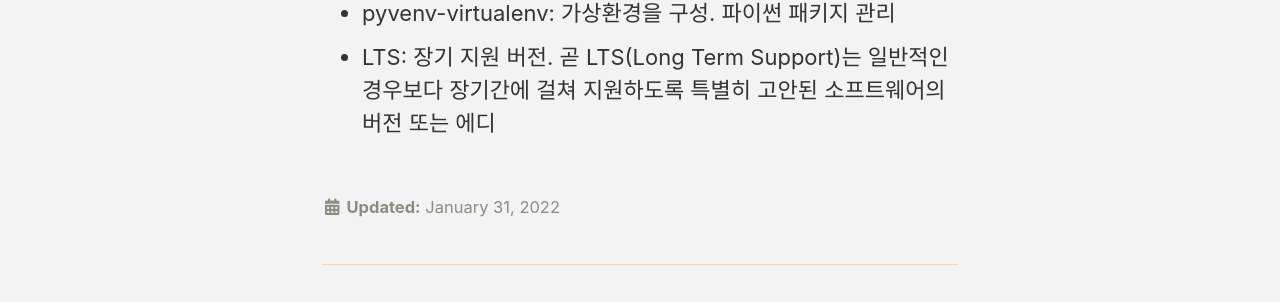
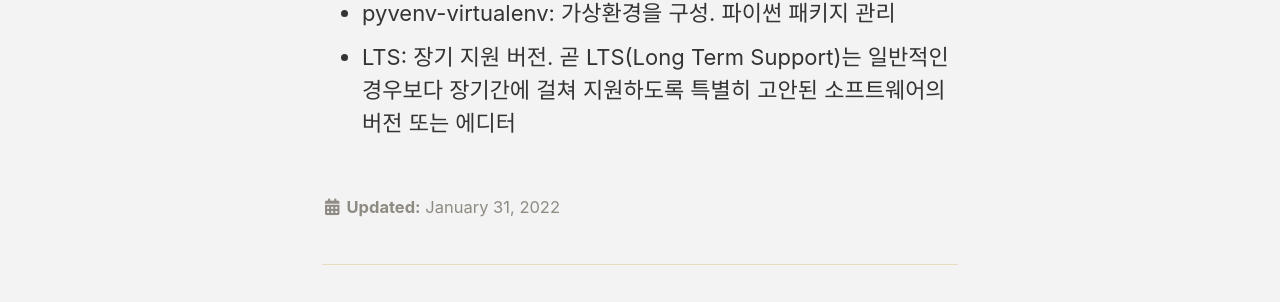
Before and after one commit to choidaehwan/choidaehwan.github.io, a Jekyll site: the page built from _posts/2022-01-31-django-lecture.md, in a window 1280 px wide. Shown: the part 524-826 px from the top of the page. Built offline with Jekyll 4.4.1, drawn with Linux system fonts in a browser that asks for light colours; cached includes are drawn as plain includes.

Commit message:
Update 2022-01-31-django-lecture.md

```diff
--- a/_posts/2022-01-31-django-lecture.md
+++ b/_posts/2022-01-31-django-lecture.md
@@ -7,4 +7,4 @@ title: "django강"
 - homebrew: macOS 패키지 관리 프로그램. 패키지 설치부터 제거까지 간단히 가능
 - pyvenv: 파이썬 버전 설치, 관리
 - pyvenv-virtualenv: 가상환경을 구성. 파이썬 패키지 관리
-- LTS: 장기 지원 버전. 곧 LTS(Long Term Support)는 일반적인 경우보다 장기간에 걸쳐 지원하도록 특별히 고안된 소프트웨어의 버전 또는 에디
+- LTS: 장기 지원 버전. 곧 LTS(Long Term Support)는 일반적인 경우보다 장기간에 걸쳐 지원하도록 특별히 고안된 소프트웨어의 버전 또는 에디터
```
